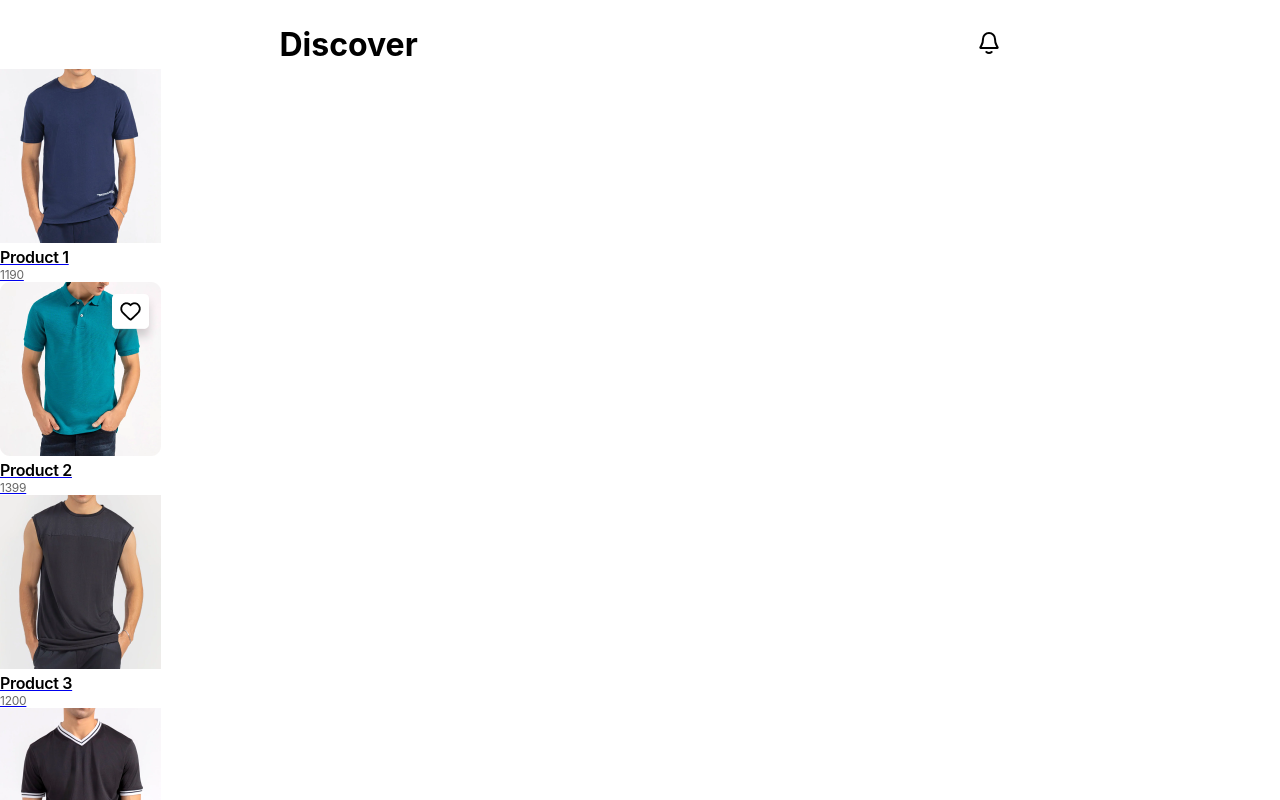
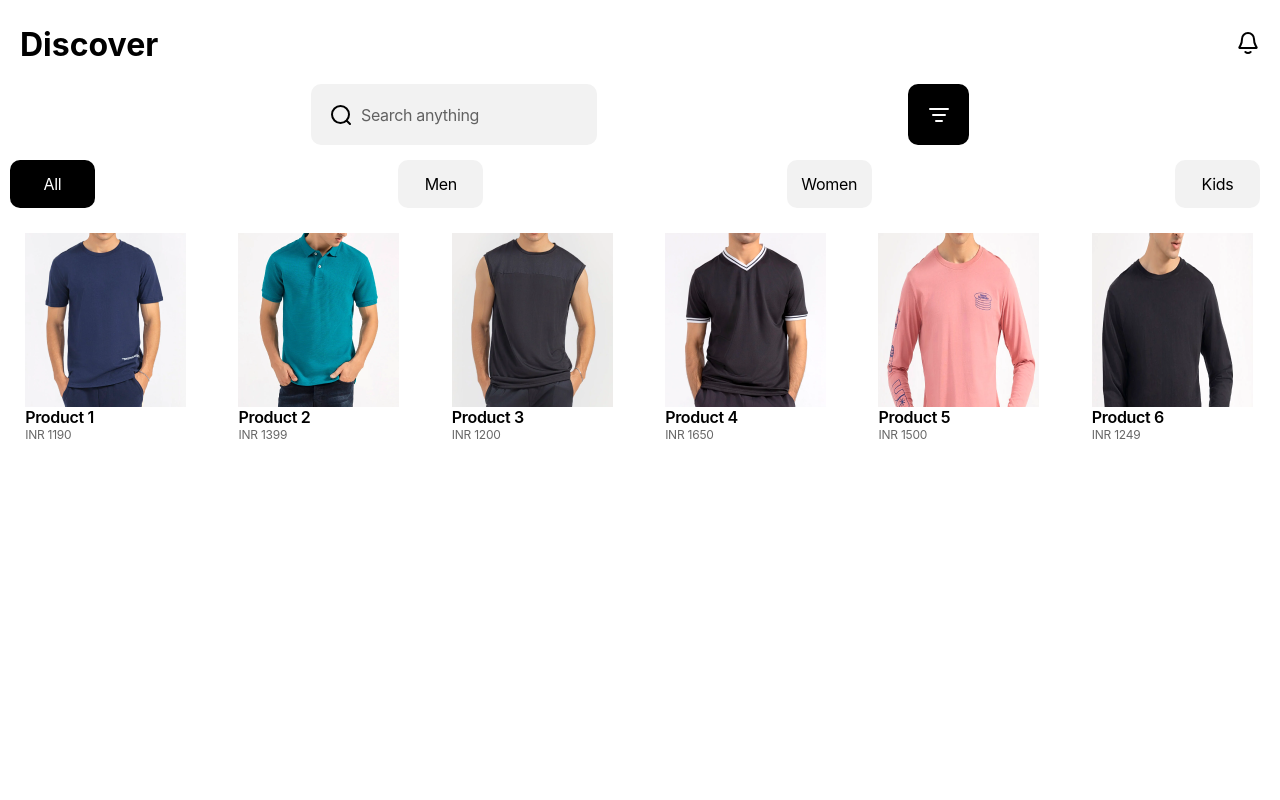
Before and after one commit to divyambadala43/ZAG-ASSIGNMENT-MOBILE-UI, a React (Create React App) app: page / in a window 1280 px wide. Shown: the top 800 px of the page. Built offline with nearby package versions, Linux system fonts and the light colour scheme.

Commit message:
FIX: Home UI Fixes

```diff
--- a/src/components/Home.js
+++ b/src/components/Home.js
@@ -4,15 +4,33 @@
 import productsData from "../data2.json";
 import { Link } from "react-router-dom";
 import Header from "./Header";
+import styles from "../styles/Home.module.css";
 
 const Home = () => {
   return (
-    <div>
+    <>
       <Header />
-      <div>
+      <SearchBar />
+      <div className={styles.categoriesContainer}>
+        <div className={styles.categorySelected}>
+          <div>All</div>
+        </div>
+        <div className={styles.category}>
+          <div>Men</div>
+        </div>
+        <div className={styles.category}>
+          <div>Women</div>
+        </div>
+        <div className={styles.category}>
+          <div>Kids</div>
+        </div>
+      </div>
+      <div className={styles.productsContainer}>
         {productsData.map((product) => (
-          <Link to={`/details/${product.id}`}>
-            <div key={product.id}>
+          <div className={styles.productContainer} key={product.id}>
+            <Link
+              to={`/details/${product.id}`}
+              style={{ textDecoration: "none" }}>
               <Product
                 key={product.id}
                 name={product.name}
@@ -20,11 +38,11 @@
                 imagePath={product.imagePath}
                 imageName={product.imageName}
               />
-            </div>
-          </Link>
+            </Link>
+          </div>
         ))}
       </div>
-    </div>
+    </>
   );
 };
 
--- a/src/components/Product.js
+++ b/src/components/Product.js
@@ -1,16 +1,15 @@
 import React from "react";
-// import image1 from "../assets/image1.png";
-import "../styles/styles.css";
+import styles from "../styles/Product.module.css";
 
 const Product = ({ name, price, imagePath, imageName }) => {
   return (
     <>
-      <div>
+      <div className={styles.imageContainer}>
         <img src={imagePath} alt={imageName} />
       </div>
       <div>
-        <div className="productName">{name}</div>
-        <div className="productPrice">{price}</div>
+        <div className={styles.productName}>{name}</div>
+        <div className={styles.productPrice}>INR {price}</div>
       </div>
     </>
   );
--- a/src/components/SearchBar.js
+++ b/src/components/SearchBar.js
@@ -1,10 +1,10 @@
 import React from "react";
-import "../styles/styles.css";
+import styles from "../styles/SearchBar.module.css";
 
 const SearchBar = () => {
   return (
-    <div className="searchBarContainer">
-      <div className="placeholder">
+    <div className={styles.searchBarContainer}>
+      <div className={styles.searchBar}>
         <svg
           xmlns="http://www.w3.org/2000/svg"
           width="24"
@@ -14,12 +14,28 @@
           <path
             d="M21 21L17.5001 17.5M20 11.5C20 16.1944 16.1944 20 11.5 20C6.80558 20 3 16.1944 3 11.5C3 6.80558 6.80558 3 11.5 3C16.1944 3 20 6.80558 20 11.5Z"
             stroke="black"
-            strokeWidth="2"
-            strokeLinecap="round"
-            strokeLinejoin="round"
+            stroke-width="2"
+            stroke-linecap="round"
+            stroke-linejoin="round"
           />
         </svg>
-        <div>Search Anything</div>
+        <div className={styles.placeholder}>Search anything</div>
+      </div>
+      <div className={styles.filterButton}>
+        <svg
+          xmlns="http://www.w3.org/2000/svg"
+          width="24"
+          height="24"
+          viewBox="0 0 24 24"
+          fill="none">
+          <path
+            d="M6 12H18M3 6H21M9 18H15"
+            stroke="white"
+            stroke-width="2"
+            stroke-linecap="round"
+            stroke-linejoin="round"
+          />
+        </svg>
       </div>
     </div>
   );
--- a/src/styles/Header.module.css
+++ b/src/styles/Header.module.css
@@ -1,7 +1,8 @@
 .headerConatiner {
   display: flex;
-  justify-content: space-around;
+  justify-content: space-between;
   align-items: center;
   height: 49px;
   margin-top: 20px;
+  padding: 0 20px;
 }
--- /dev/null
+++ b/src/styles/Home.module.css
@@ -0,0 +1,49 @@
+.categoriesContainer {
+  display: flex;
+  justify-content: space-between;
+  overflow-x: scroll;
+  margin: 15px 10px 0 10px;
+}
+
+.category {
+  display: flex;
+  width: 65px;
+  height: 38px;
+  padding: 5px 10px;
+  justify-content: center;
+  align-items: center;
+  border-radius: 10px;
+  background: #f2f2f2;
+  color: #000;
+  font-size: 16px;
+  font-weight: 400;
+  letter-spacing: -0.32px;
+  margin-right: 10px;
+}
+.categorySelected {
+  display: flex;
+  width: 65px;
+  height: 38px;
+  padding: 5px 10px;
+  justify-content: center;
+  align-items: center;
+  border-radius: 10px;
+  background: #000;
+  color: #fff;
+  font-size: 16px;
+  font-weight: 400;
+  letter-spacing: -0.32px;
+  margin-right: 10px;
+}
+
+.productContainer {
+  width: 163px;
+  height: 222px;
+}
+
+.productsContainer {
+  display: flex;
+  flex-wrap: wrap;
+  justify-content: space-around;
+  margin-top: 25px;
+}
--- /dev/null
+++ b/src/styles/Product.module.css
@@ -0,0 +1,19 @@
+.imageContainer {
+  width: 161px;
+  height: 174px;
+}
+
+.productName {
+  color: #000;
+  font-size: 16px;
+  font-weight: 600;
+  letter-spacing: -0.32px;
+}
+
+.productPrice {
+  color: rgba(0, 0, 0, 0.6);
+  font-size: 12px;
+  font-weight: 400;
+  letter-spacing: -0.24px;
+  text-transform: uppercase;
+}
--- /dev/null
+++ b/src/styles/SearchBar.module.css
@@ -0,0 +1,33 @@
+.searchBarContainer {
+  display: flex;
+  justify-content: space-evenly;
+  margin-top: 15px;
+}
+
+.searchBar {
+  display: flex;
+  align-items: center;
+  padding: 14px 18px 14px 18px;
+  border-radius: 10px;
+  background: #f2f2f2;
+  width: 250px;
+}
+
+.placeholder {
+  color: rgba(0, 0, 0, 0.6);
+  font-size: 16px;
+  font-weight: 400;
+  letter-spacing: -0.32px;
+  margin-left: 8px;
+}
+
+.filterButton {
+  display: flex;
+  width: 53px;
+  height: 53px;
+  padding: 4px;
+  justify-content: center;
+  align-items: center;
+  border-radius: 10px;
+  background: #000;
+}
--- a/src/styles/styles.css
+++ /dev/null
@@ -1,31 +0,0 @@
-.productName {
-  color: #000;
-  font-size: 16px;
-  font-style: normal;
-  font-weight: 600;
-  letter-spacing: -0.32px;
-}
-
-.productPrice {
-  color: rgba(0, 0, 0, 0.6);
-  font-size: 12px;
-  font-style: normal;
-  font-weight: 400;
-  letter-spacing: -0.24px;
-}
-
-.searchBarContainer {
-  display: inline-flex;
-  padding: 14px 109px 15px 18px;
-  align-items: flex-start;
-  border-radius: 10px;
-  background: #f2f2f2;
-}
-
-.placeholder {
-  display: flex;
-}
-
-/* @media (max-width: 500px) {
-
-} */
```
Also changed, not shown: src/components/Footer.js (added, +9 -0 lines), public/assets/image2.png.
